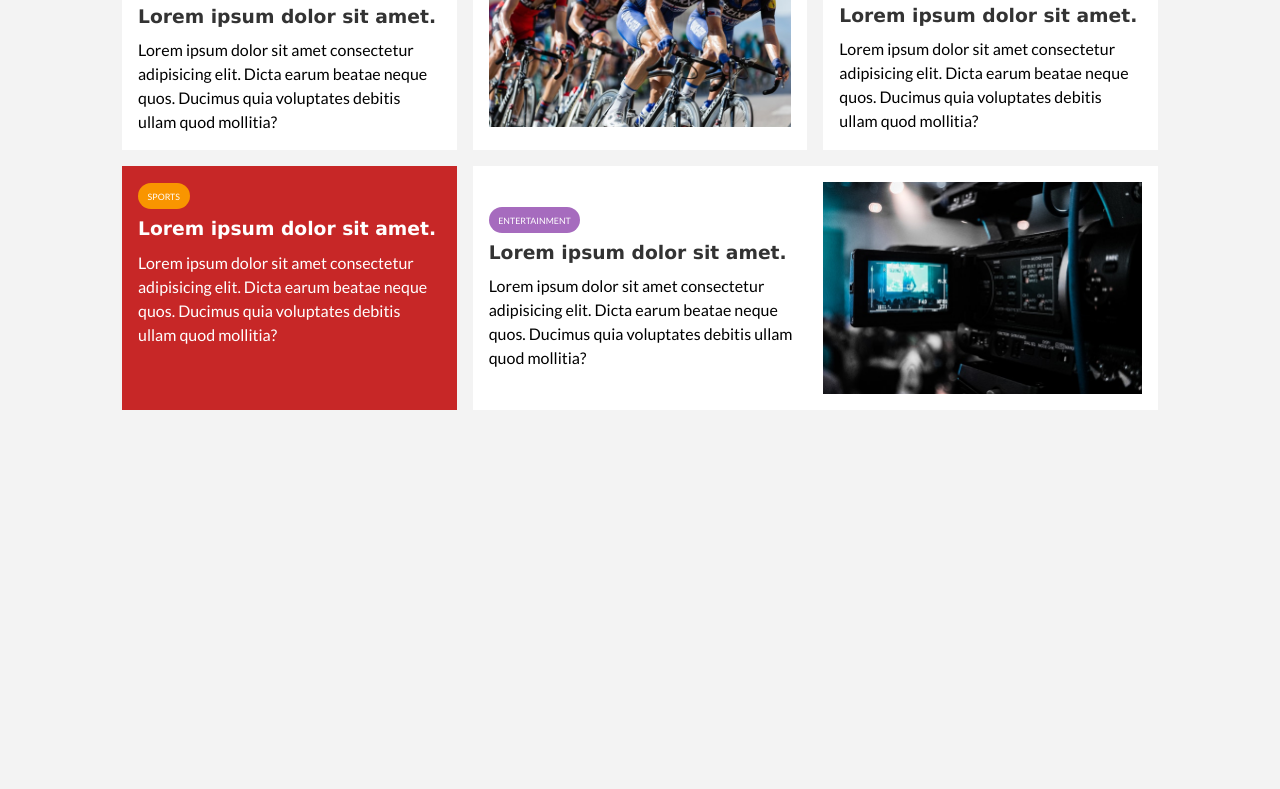
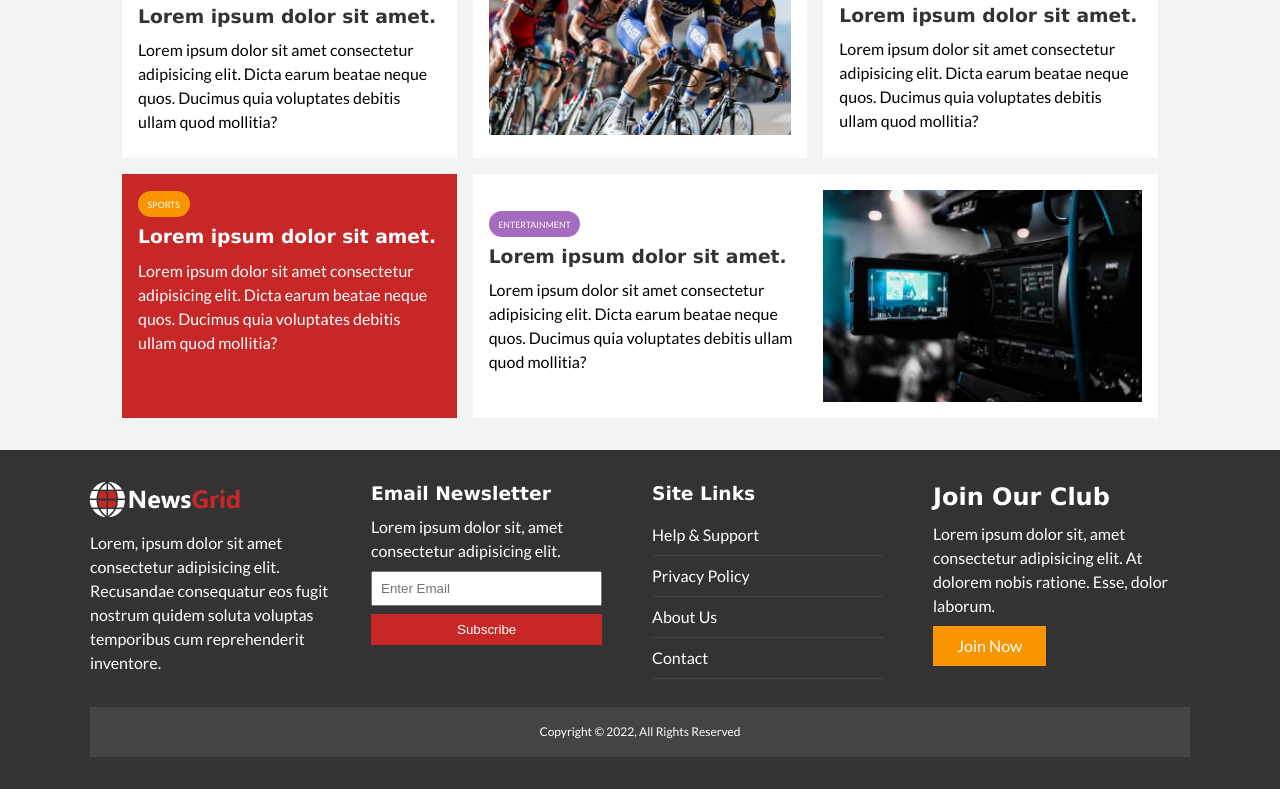
Before and after one commit to webdevotter/news_grid_website, a plain HTML site: page index.html in a window 1280 px wide. Shown: the part 1125-1914 px from the top of the page. Before the commit the page ends 1567 px from the top, so only its background shows below. Drawn offline with Linux system fonts and the light colour scheme.

Commit message:
Footer with Grid

```diff
--- a/css/style.css
+++ b/css/style.css
@@ -2,7 +2,7 @@
   --primary-color: #c72727;
   --secondary-color: #f99500;
   --light-color: #f3f3f3;
-  ---dark-color: #333;
+  --dark-color: #333;
   --max-width: 1100px;
 }
 
@@ -31,6 +31,10 @@ a {
 
 ul {
   list-style: none;
+}
+
+p {
+  margin: .5rem 0;
 }
 
 img {
@@ -69,7 +73,7 @@ h1, h2, h3, h4, h5, h6 {
 .btn {
   display: inline-block;
   border: none;
-  background: var(---dark-color);
+  background: var(--dark-color);
   color: #fff;
   padding: 0.5rem 1.5rem;
 }
@@ -94,7 +98,7 @@ h1, h2, h3, h4, h5, h6 {
 }
 
 .bg-dark {
-  background: var(---dark-color);
+  background: var(--dark-color);
   color: #fff;
 }
 
@@ -104,7 +108,7 @@ h1, h2, h3, h4, h5, h6 {
 }
 
 .bg-secondary {
-  background: var(---secondary-color);
+  background: var(--secondary-color);
   color: #fff;
 }
 
@@ -129,6 +133,16 @@ h1, h2, h3, h4, h5, h6 {
 .p-1 { padding: 1.5rem}
 .p-2 { padding: 2rem}
 .p-3 { padding: 3rem}
+
+.list li {
+  padding: .5rem 0;
+  border-bottom: #555 dotted 1px;
+  width: 90%;
+}
+
+.list li a:hover {
+  color: var(--primary-color) !important;
+}
 
 /* Navigation */
 #main-nav {
@@ -166,7 +180,7 @@ h1, h2, h3, h4, h5, h6 {
 
 #main-nav ul li a:hover {
   background: var(--light-color);
-  color: var(---dark-color);
+  color: var(--dark-color);
 }
 
 #main-nav .social {
@@ -234,3 +248,41 @@ h1, h2, h3, h4, h5, h6 {
 
   grid-column: 2 / span 2;
 }
+
+/* Footer */
+#main-footer {
+  background-color: var(--dark-color);
+  color: #fff;
+}
+
+#main-footer img {
+  width: 150px;
+}
+
+#main-footer a {
+  color: #fff;
+}
+
+#main-footer .footer-container {
+  display: grid;
+  grid-template-columns: repeat(4, 1fr);
+  grid-gap: 1.5rem;
+}
+
+#main-footer .footer-container > *:last-child {
+  background-color: #444;
+  grid-column: 1 / span 4;
+  padding: .5rem;
+  text-align: center;
+  font-size: 0.75rem;
+}
+
+#main-footer .footer-container input[type='email'] {
+  width: 90%;
+  padding: 0.5rem;
+  margin-bottom: 0.5rem;
+}
+
+#main-footer .footer-container input[type='submit'] {
+  width: 90%;
+}
--- a/index.html
+++ b/index.html
@@ -95,5 +95,42 @@
     </div>
    </div>
   </section>
+
+  <!-- Footer -->
+  <div id="main-footer">
+    <div class="container footer-container py-2">
+      <div>
+        <img src="img/logo_light.png" alt="NewsGrid">
+        <p>Lorem, ipsum dolor sit amet consectetur adipisicing elit. Recusandae consequatur eos fugit nostrum quidem soluta voluptas temporibus cum reprehenderit inventore.</p>
+      </div>
+      <div>
+        <h3>Email Newsletter</h3>
+        <p>Lorem ipsum dolor sit, amet consectetur adipisicing elit.</p>
+        <form>
+          <input type="email" placeholder="Enter Email">
+          <input type="submit" value="Subscribe" class="btn btn-primary">
+        </form>
+      </div>
+      <div>
+        <h3>Site Links</h3>
+        <ul class="list">
+          <li><a href="#">Help & Support</a></li>
+          <li><a href="#">Privacy Policy</a></li>
+          <li><a href="#">About Us</a></li>
+          <li><a href="#">Contact</a></li>
+        </ul>
+      </div>
+      <div>
+        <h2>Join Our Club</h2>
+        <p>Lorem ipsum dolor sit, amet consectetur adipisicing elit. At dolorem nobis ratione. Esse, dolor laborum.</p>
+        <a href="#" class="btn btn-secondary">Join Now</a>
+      </div>
+      <div>
+        <p>
+          Copyright &copy; 2022, All Rights Reserved
+        </p>
+      </div>
+    </div>
+  </div>
 </body>
 </html>
```
